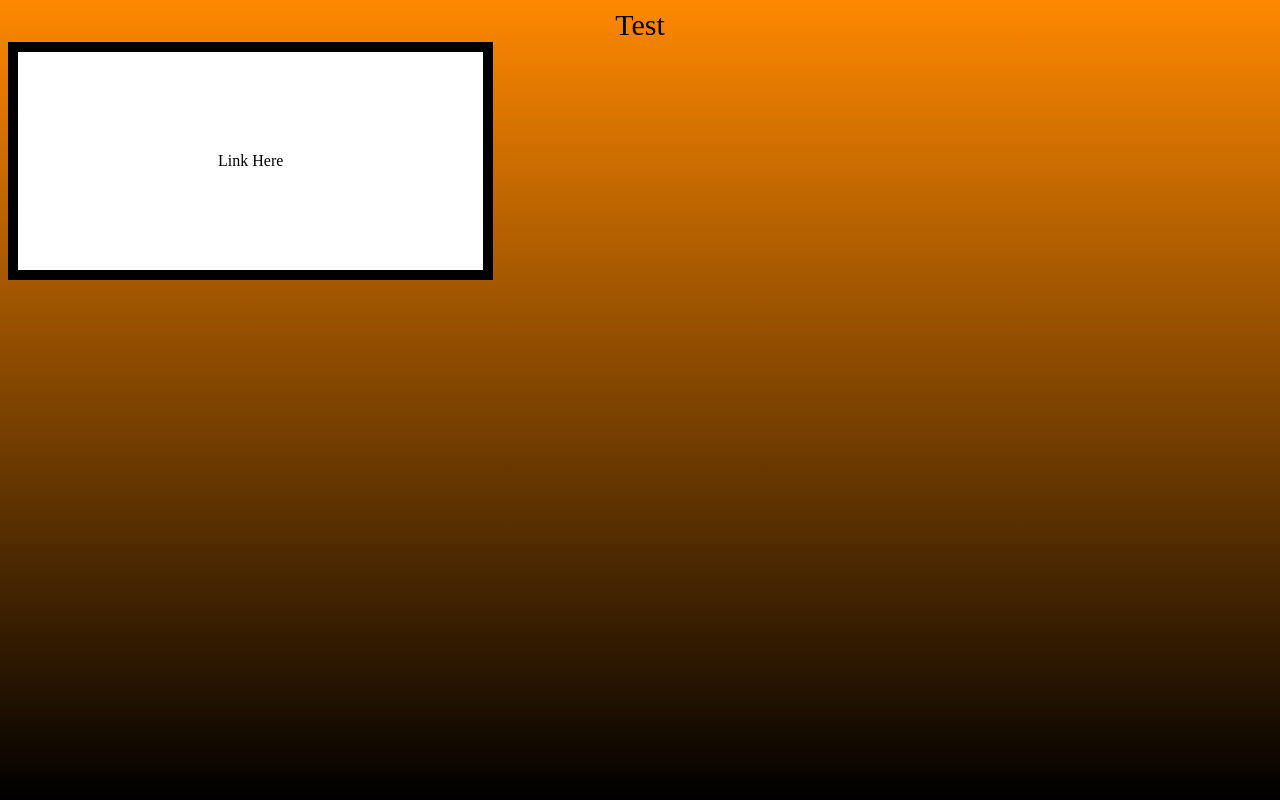
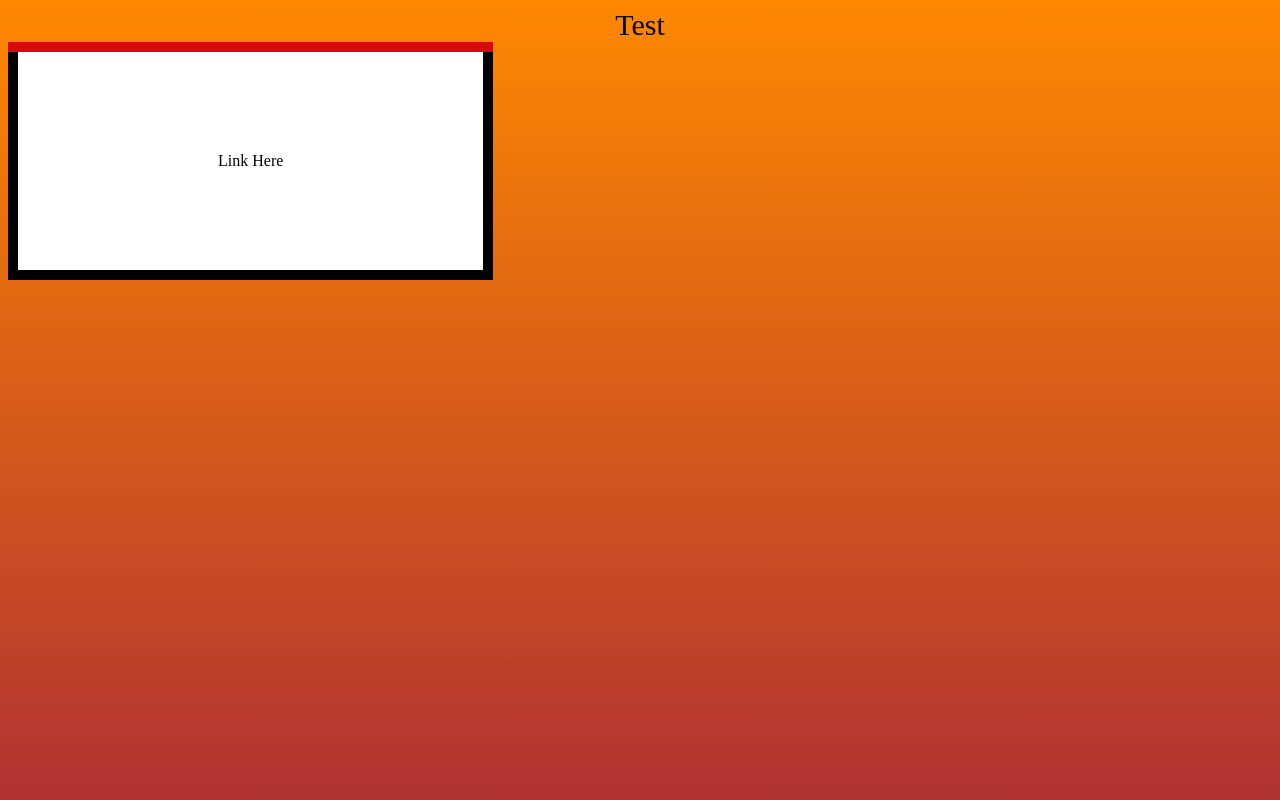
Before and after one commit to Yamarik1/FitnessWebpage, a Django app: page / in a window 1280 px wide. Run offline with Django 5.2, Linux system fonts and the light colour scheme.

Commit message:
Continued working on the home page

```diff
--- a/hello/static/hello/home.css
+++ b/hello/static/hello/home.css
@@ -1,20 +1,39 @@
 .file_link:link {
-    background-color: white;
-    color: black;
+    background-color: rgb(255, 255, 255);
+    color: rgb(0, 0, 0);
     padding: 100px 200px;
-    border: 10px solid black;
+    border: 10px solid rgb(0, 0, 0);
     text-align: center;
     text-decoration: none;
-    display: inline-block
+    display: inline-block;
+    position: absolute;
 }
 
-.file_link:hover {
+/* .file_link:hover {
     text-decoration: none;
     background-color: grey
+} */
+
+.file_link:visited {
+    color: black
+}
+
+#line {
+    width: 485px;
+    height: 10px;
+    position: absolute;
+    background: rgb(218, 8, 8);
+}
+
+#container {
+    width: 400px;
+    height: 400px;
+    position: relative;
+    background: rgb(128, 44, 44);
 }
 
 .gradientBackground {
-    background-image: linear-gradient(rgb(255, 136, 0), black);
+    background-image: linear-gradient(rgb(255, 136, 0), rgb(175, 50, 50));
     opacity: 1;
 }
 
@@ -26,3 +45,11 @@
 .center {
     text-align: center;
 }
+
+.hidden {
+    display: none;
+}
+
+.show {
+    display: inline-block;
+}
--- a/hello/templates/hello/home.html
+++ b/hello/templates/hello/home.html
@@ -1,21 +1,32 @@
 {% load static %}
-
+<script src="{% static 'hello/home.js' %}" type="text/javascript"></script>
 <html>
 
 <head>
     <link rel="stylesheet" href="{% static 'hello/home.css' %}">
-    <script src="{% static 'hello/table.js' %}" type="text/javascript"></script>
+
     <div class="header center">Test</div>
 </head>
 
-<body class="gradientBackground">
-    <div id="fileLink">
-        <a class="file_link" href="/upload">Link Here</a>
+<body class="gradientBackground" onload="onload()">
+    <!-- <div id="container"> -->
+    <div>
+        <a id="fileLink" class="file_link" href="/upload">Link Here</a>
+        <a id="fileLinkHover" class="hidden" href="/upload">New Link</a>
+
     </div>
+    <div id="line"></div>
+    <!-- <div>
+            <a id="fileLink" class="file_link" href="/upload">Link Here</a>
+            <a id="fileLinkHover" class="hidden" href="/upload">New Link</a>
+
+        </div>-->
+    <!-- </div> -->
+
 </body>
+
+</html>
 
 <script>
     apply_hover()
 </script>
-
-</html>
--- a/hello/templates/hello/result.html
+++ b/hello/templates/hello/result.html
@@ -42,7 +42,6 @@
 
 <script>
     header_color()
-
 </script>
 
 
```
Also changed, not shown: hello/static/hello/home.js (+37 -0 lines).
